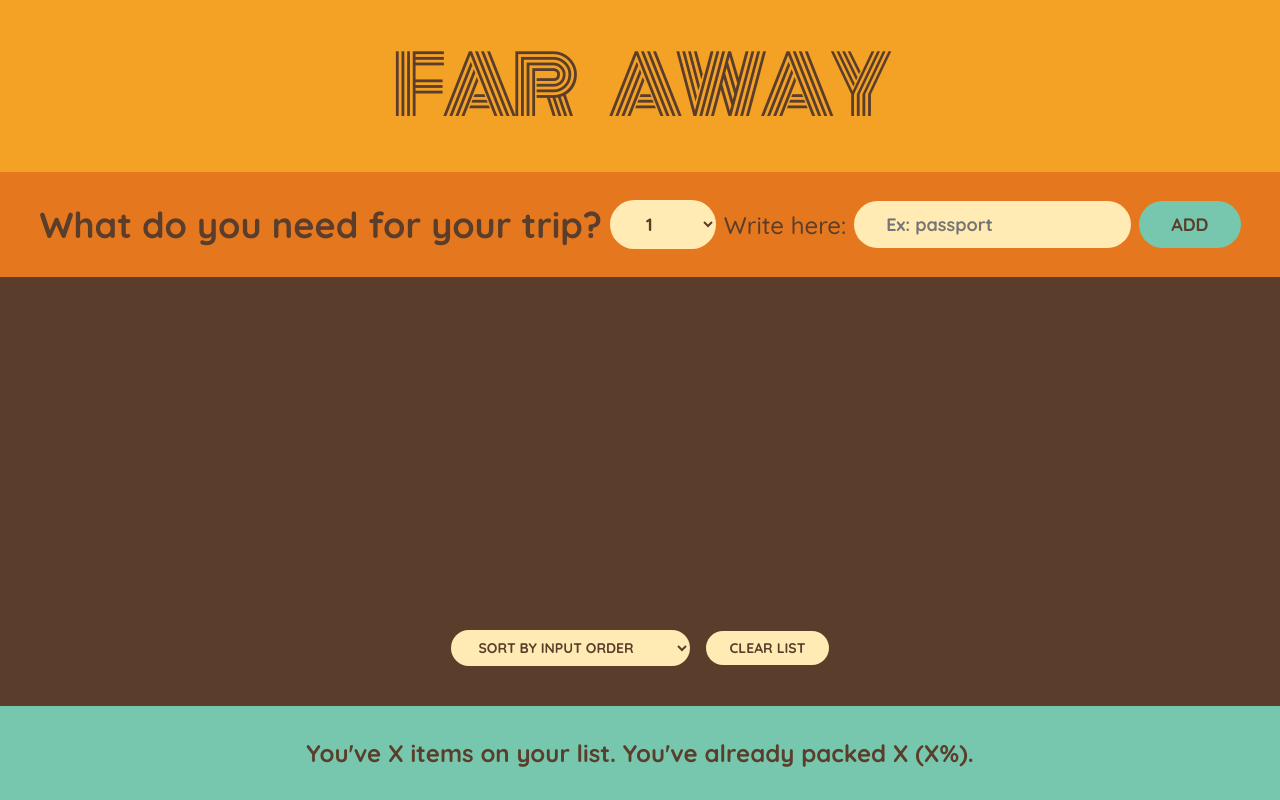
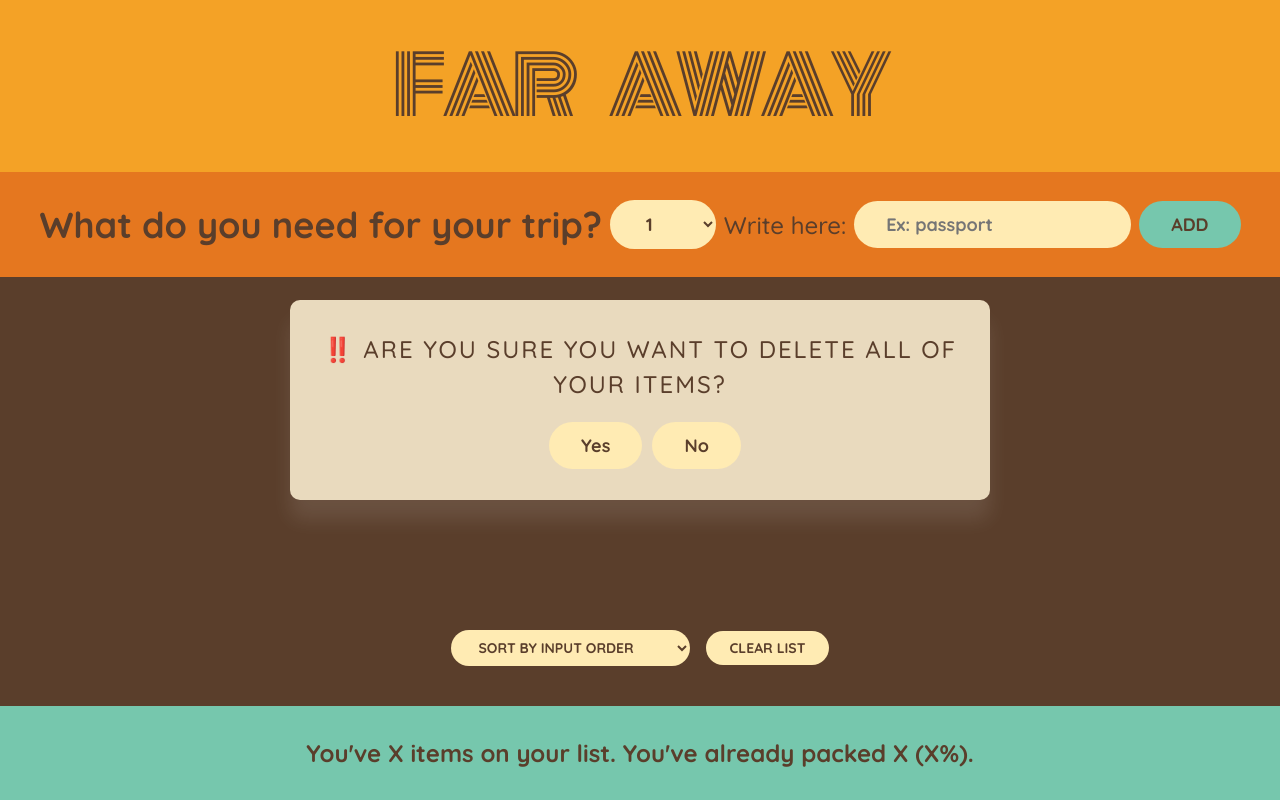
Before and after one commit to marcelabpetroli/far-away, a React (Create React App) app: page / in a window 1280 px wide. Both pictures are taken after a click on the button "CLEAR LIST". Built offline with nearby package versions, Linux system fonts and the light colour scheme; the HTML template or start-up script is replaced by a standard one.

Commit message:
feat: implement clear list

```diff
--- a/src/App.js
+++ b/src/App.js
@@ -2,6 +2,7 @@ import { useState } from 'react';
 
 function App() {
   const [items, setItems] = useState([]);
+  const [toast, setToast] = useState(false);
 
   function handleAddItems(item) {
     setItems((items) => [...items, item]);
@@ -19,6 +20,15 @@ function App() {
     setItems((items) => items.filter((item) => item.id !== id));
   }
 
+  function handleClearList() {
+    setItems([]);
+    setToast(false);
+  }
+
+  function handleToggleToast() {
+    setToast(!toast);
+  }
+
   return (
     <div className='app'>
       <Logo />
@@ -27,6 +37,12 @@ function App() {
         items={items}
         onToggleItem={handleToggleItem}
         onDeleteItem={handleDeleteItem}
+        onToggleToast={handleToggleToast}
+      />
+      <Toast
+        toast={toast}
+        onClearList={handleClearList}
+        onToggleToast={handleToggleToast}
       />
       <Stats />
     </div>
@@ -77,7 +93,7 @@ function Form({ onAddItems }) {
   );
 }
 
-function PackingList({ items, onToggleItem, onDeleteItem }) {
+function PackingList({ items, onToggleItem, onDeleteItem, onToggleToast }) {
   const [sortBy, setSortBy] = useState('input');
 
   let sortedItems;
@@ -111,7 +127,7 @@ function PackingList({ items, onToggleItem, onDeleteItem }) {
           <option value='description'>Sort by description</option>
           <option value='packed'>Sort by packed status</option>
         </select>
-        <button>Clear list</button>
+        <button onClick={onToggleToast}>Clear list</button>
       </div>
     </div>
   );
@@ -133,6 +149,28 @@ function Item({ item, onToggleItem, onDeleteItem }) {
   );
 }
 
+function Toast({ toast, onClearList, onToggleToast }) {
+  return (
+    <>
+      {toast ? (
+        <div className='toast'>
+          <p>‼️ Are you sure you want to delete all of your items?</p>
+          <div>
+            <button className='btn' onClick={onClearList}>
+              Yes
+            </button>
+            <button className='btn' onClick={onToggleToast}>
+              No
+            </button>
+          </div>
+        </div>
+      ) : (
+        ''
+      )}
+    </>
+  );
+}
+
 function Stats() {
   return (
     <footer className='stats'>
--- a/src/index.css
+++ b/src/index.css
@@ -133,3 +133,37 @@ input[type='checkbox'] {
 .packed {
   text-decoration: line-through;
 }
+
+.toast {
+  width: 70rem;
+  height: 20rem;
+  background-color: #e9dabe;
+  color: inherit;
+  z-index: 10;
+  position: absolute;
+  top: 50%;
+  left: 50%;
+  transform: translate(-50%, -50%);
+  text-transform: uppercase;
+  font-size: 2.4rem;
+  display: flex;
+  flex-direction: column;
+  align-items: center;
+  justify-content: center;
+  text-align: center;
+  letter-spacing: 0.2rem;
+  line-height: 3.5rem;
+  gap: 2rem;
+  border-radius: 10px;
+  box-shadow: 0 2rem 2rem rgba(255, 255, 255, 0.1);
+}
+
+.btn {
+  margin-left: 1rem;
+  transition: all 0.2s;
+}
+
+.btn:hover {
+  background-color: #e7cd8b;
+  transform: translateY(-0.4rem);
+}
```
